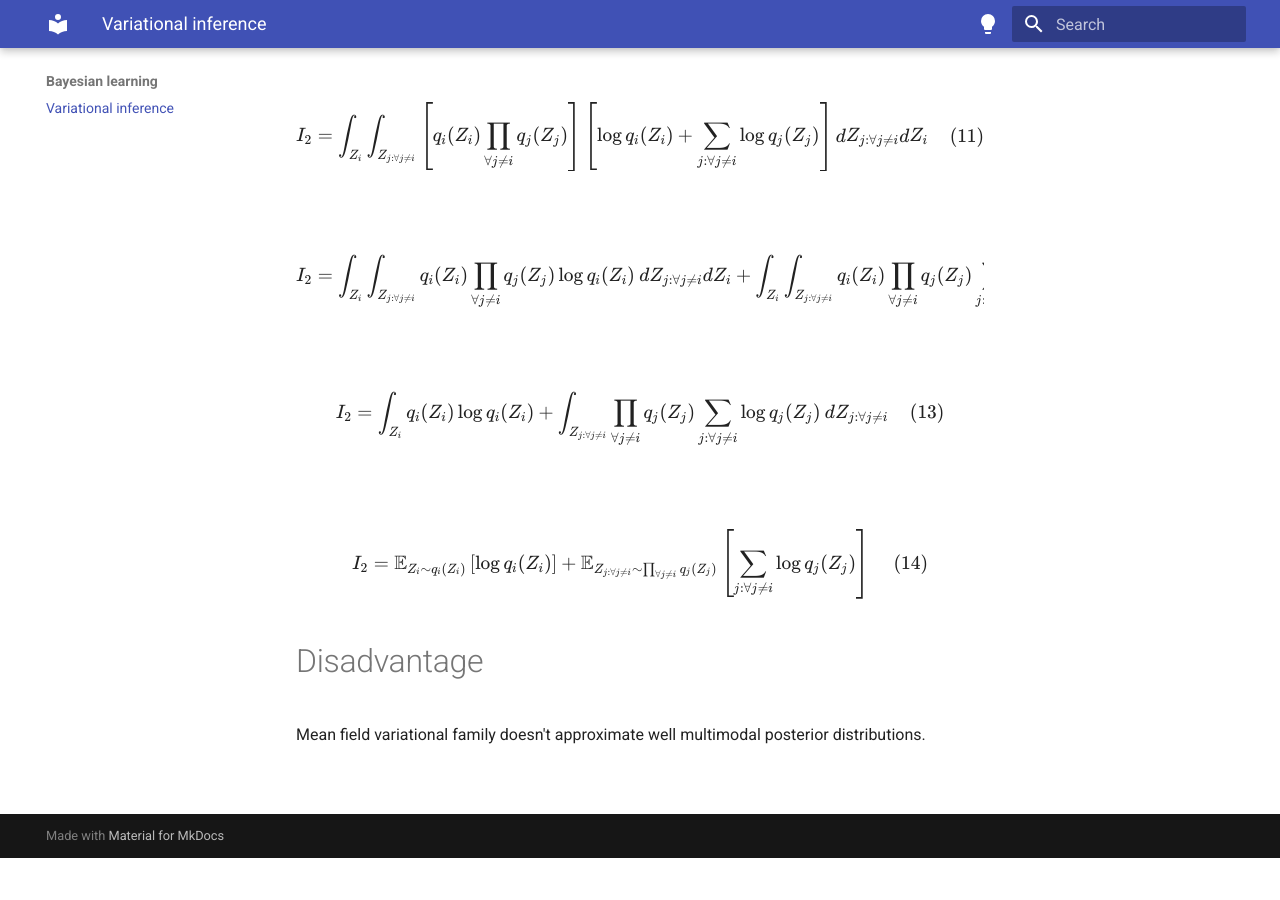
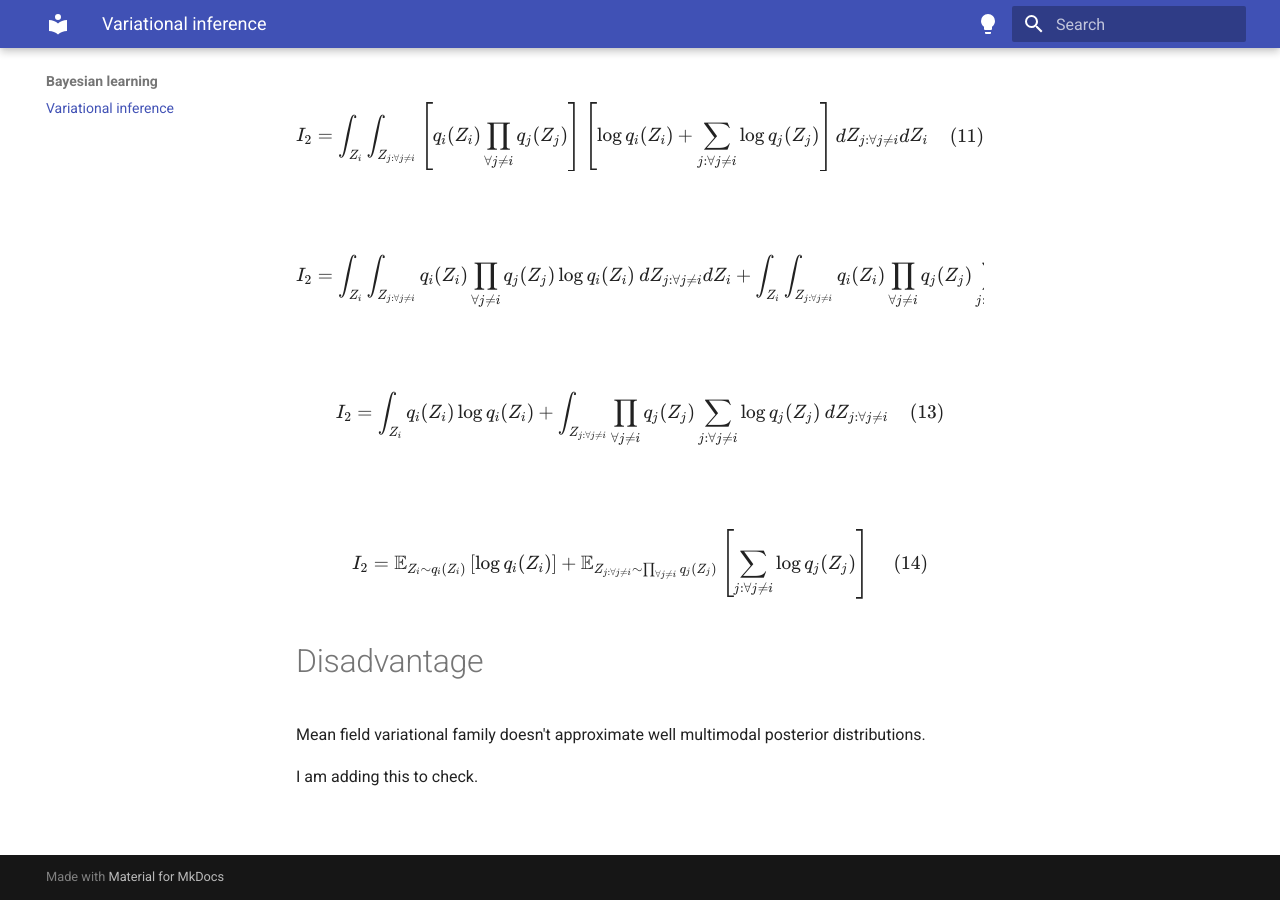
Before and after one commit to jdvillegasg/datascienceblog, an MkDocs documentation site: the page built from docs/VI.md, in a window 1280 px wide and 900 px high, scrolled down 5759 px. Built offline with MkDocs 1.6.1 and Material for MkDocs 9.7.7, drawn with Linux system fonts in a browser that asks for light colours; before the commit the page ends 6617 px from its top, so only the background shows below that.

Commit message:
test deploy

```diff
--- a/docs/VI.md
+++ b/docs/VI.md
@@ -183,4 +183,6 @@ $$
 
 Mean field variational family doesn't approximate well multimodal posterior distributions.
 
+I am adding this to check.
+
 <div style="margin-bottom:66px"><div>
```
